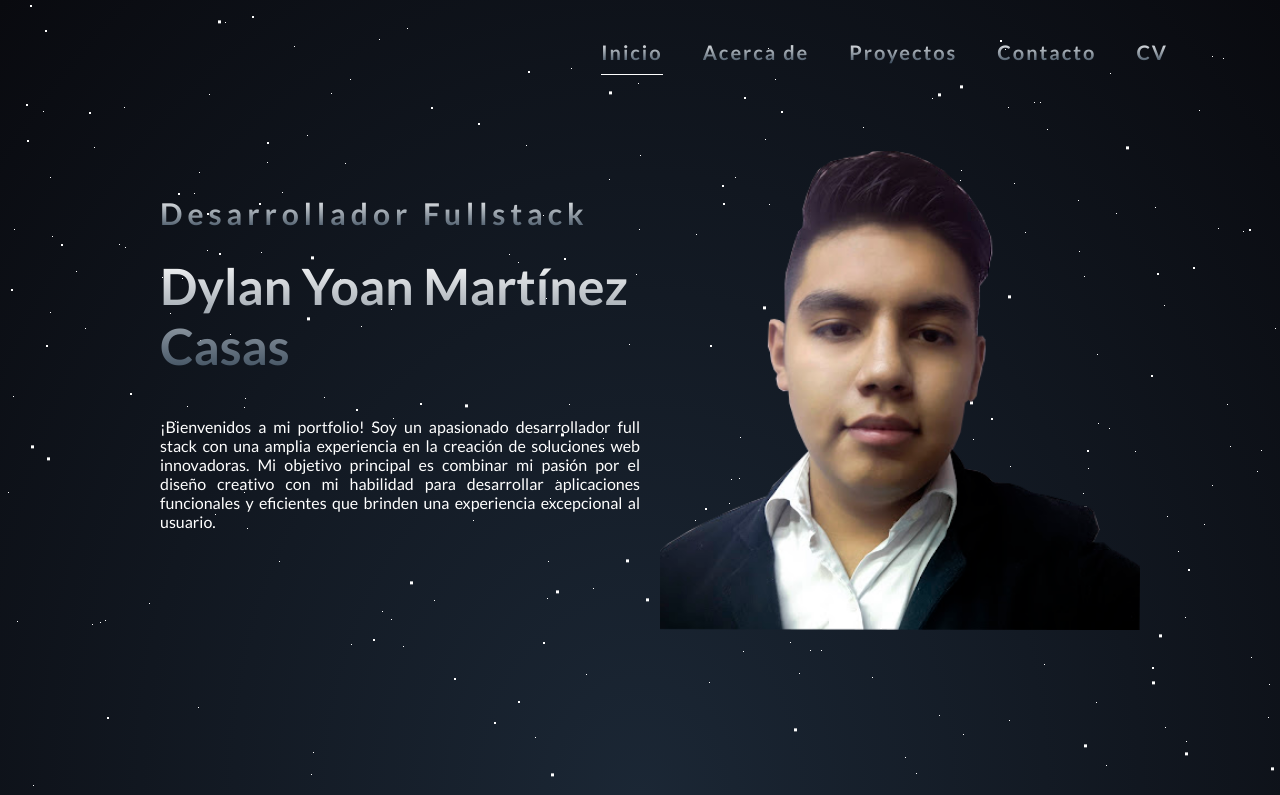
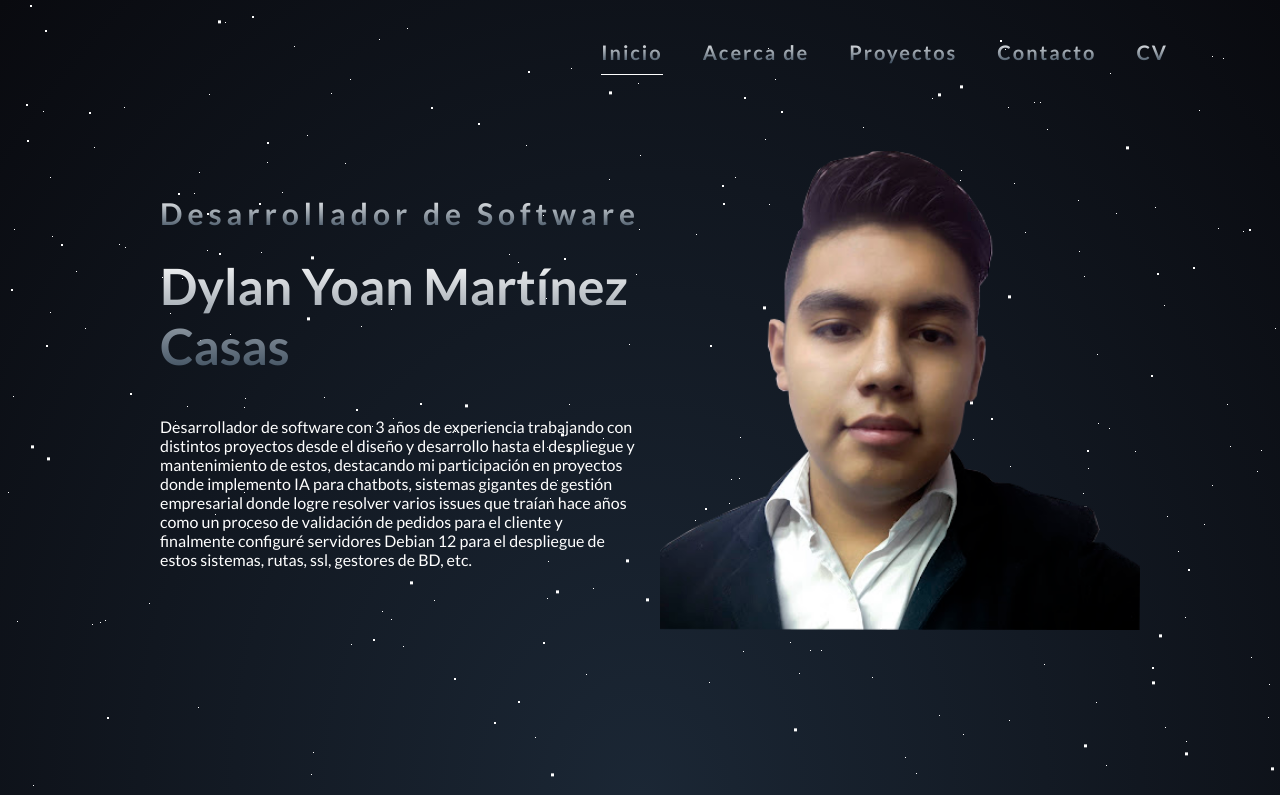
Before and after one commit to DylanYoan/Portafolio-Web, a plain HTML site: page index.html in a window 1280 px wide. Shown: the top 795 px of the page. Drawn offline with Linux system fonts and the light colour scheme.

Commit message:
Se actualiza descripción

```diff
--- a/index.html
+++ b/index.html
@@ -27,9 +27,14 @@
     <main>
         <section id="Inicio">
             <div id="inicio__container">
-                <h1>Desarrollador Fullstack</h1>
+                <h1>Desarrollador de Software</h1>
                 <h2>Dylan Yoan Martínez Casas</h2>
-                <p>¡Bienvenidos a mi portfolio! Soy un apasionado desarrollador full stack con una amplia experiencia en la creación de soluciones web innovadoras. Mi objetivo principal es combinar mi pasión por el diseño creativo con mi habilidad para desarrollar aplicaciones funcionales y eficientes que brinden una experiencia excepcional al usuario.</p>
+                <p>Desarrollador de software con 3 años de experiencia trabajando con distintos proyectos desde el
+diseño y desarrollo hasta el despliegue y mantenimiento de estos, destacando mi participación en
+proyectos donde  implemento IA para chatbots,  sistemas gigantes de  gestión empresarial donde
+logre resolver varios issues que traían hace años como un proceso de validación de pedidos para
+el cliente y finalmente configuré servidores Debian 12 para el despliegue de estos sistemas, rutas,
+ssl, gestores de BD, etc.</p>
             </div>
             <div class="inicio__img">
                 <img src="retrato.png" alt="Foto_Perfil">
--- a/styles/home.css
+++ b/styles/home.css
@@ -79,7 +79,6 @@
     color: #fff;
     width: 100%;
     position: relative;
-    text-align: justify;
   }
 
   .inicio__img {
```
Also changed, not shown: 1 other file.
